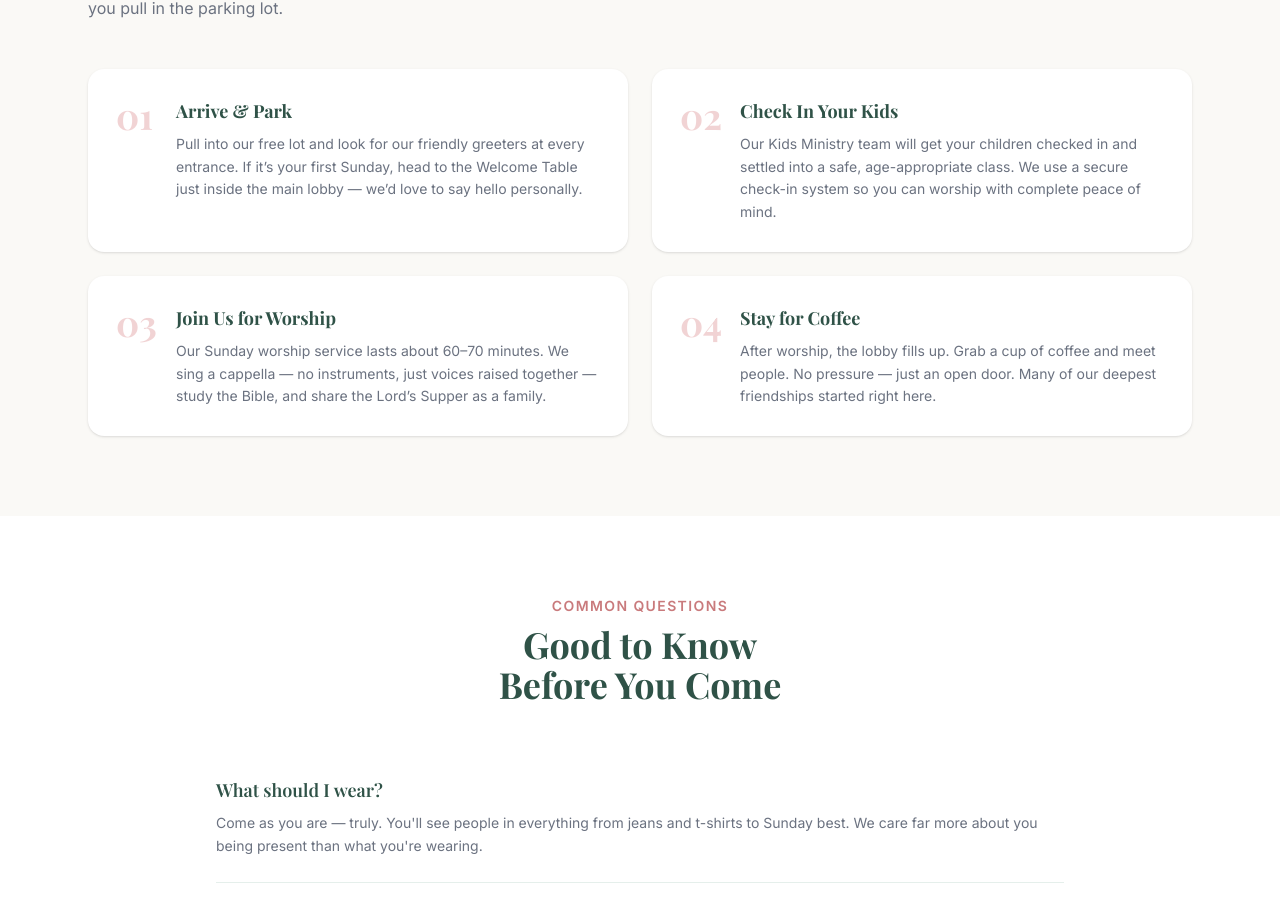
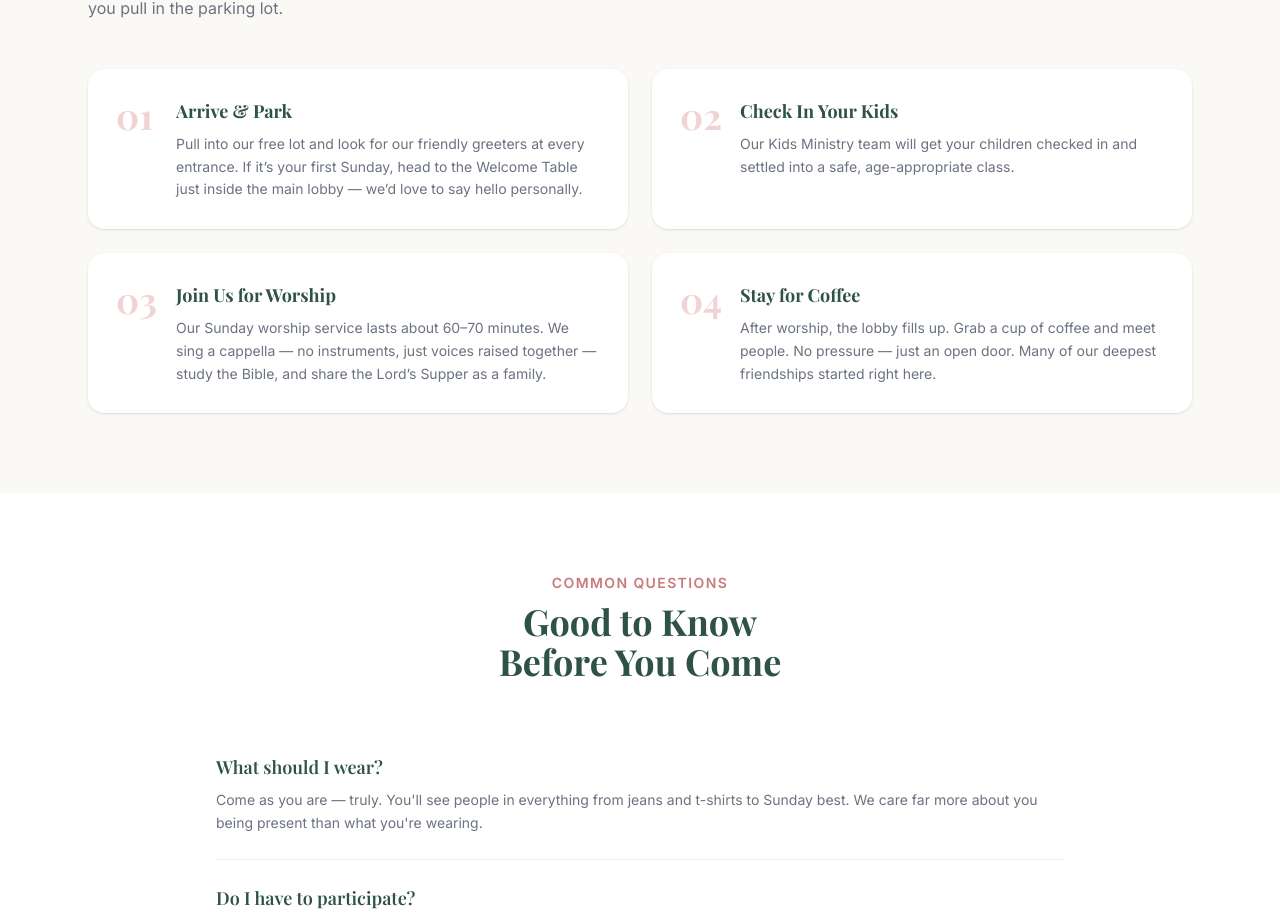
Before and after one commit to jyuseflarry-max/church, a Next.js app: page /plan-a-visit in a window 1280 px wide. Shown: the part 958-1870 px from the top of the page. Built offline with nearby package versions, Linux system fonts and the light colour scheme; no server answers; a web font is replaced by a local one.

Commit message:
Remove secure check-in sentence from plan-a-visit page
https://claude.ai/code/session_014WvjA4LAN7DbHbQATTUPAV

```diff
--- a/app/plan-a-visit/page.tsx
+++ b/app/plan-a-visit/page.tsx
@@ -145,7 +145,7 @@ const steps = [
   {
     number: "02",
     title: "Check In Your Kids",
-    body: "Our Kids Ministry team will get your children checked in and settled into a safe, age-appropriate class. We use a secure check-in system so you can worship with complete peace of mind.",
+    body: "Our Kids Ministry team will get your children checked in and settled into a safe, age-appropriate class.",
   },
   {
     number: "03",
```
